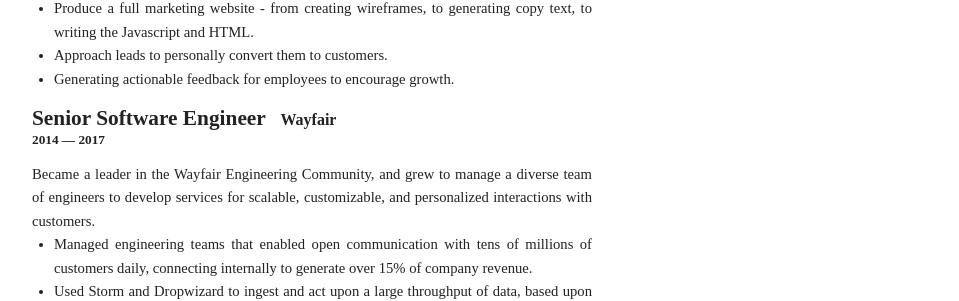
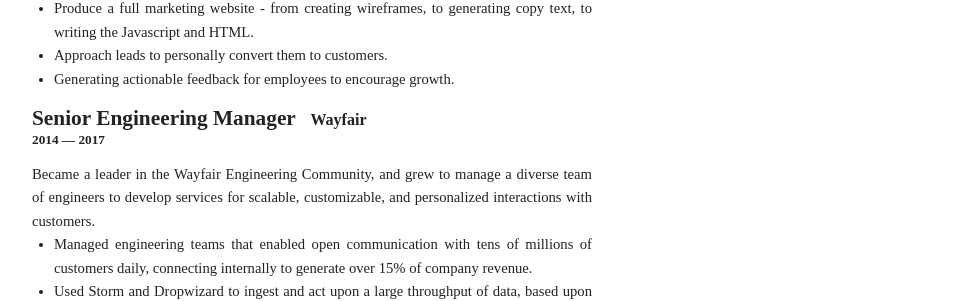
Before and after one commit to imnotjames/imnotjames.github.io, a Jekyll site: the page built from resume.html, in a window 1280 px wide and 900 px high, scrolled down 480 px. Shown: the part 154-455 px from the top of the window, without its empty margins (224-1183 px from the left). Built offline with Jekyll 4.4.1, drawn with Linux system fonts in a browser that asks for light colours; some web fonts are replaced.

Commit message:
update title for wayfair

```diff
--- a/_data/resume.json
+++ b/_data/resume.json
@@ -35,7 +35,7 @@
 		},
 		{
 			"company": "Wayfair",
-			"position": "Senior Software Engineer",
+			"position": "Senior Engineering Manager",
 			"website": "http://wayfair.com",
 			"startDate": "February 17th, 2014",
 			"endDate": "February 15th, 2017",
```
